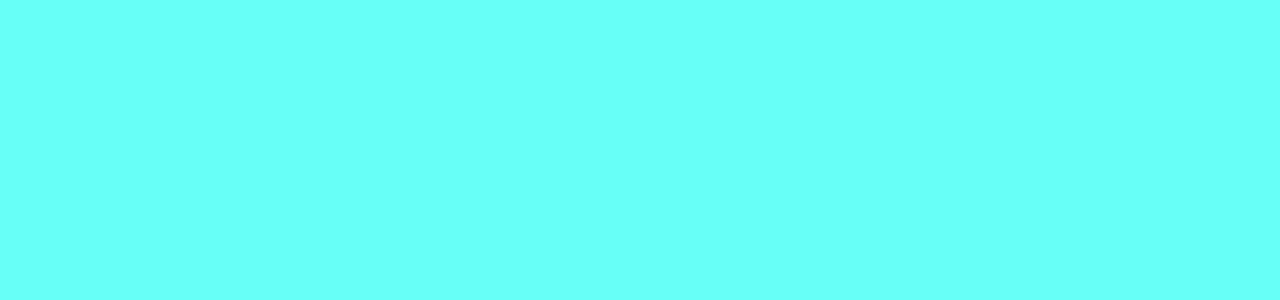
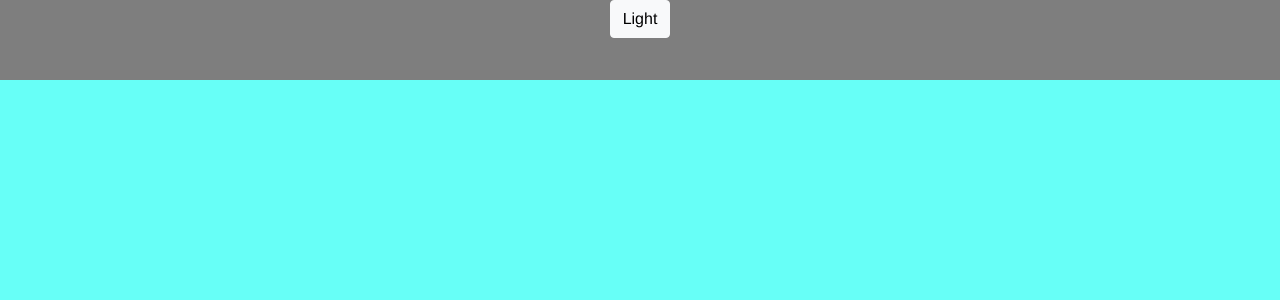
Before and after one commit to salarek/humanrpg, a Vue app: page / in a window 1280 px wide. Shown: the top 300 px of the page. Built offline with nearby package versions, Linux system fonts and the light colour scheme.

Commit message:
add bottstrap

```diff
--- a/package.json
+++ b/package.json
@@ -8,6 +8,8 @@
     "lint": "vue-cli-service lint"
   },
   "dependencies": {
+    "@popperjs/core": "^2.11.2",
+    "bootstrap": "^5.1.3",
     "core-js": "^3.6.5",
     "vue": "^3.0.0",
     "vue-router": "^4.0.0-0"
--- a/src/main.js
+++ b/src/main.js
@@ -1,5 +1,6 @@
 import { createApp } from 'vue'
 import App from './App.vue'
 import router from './router'
-
+import "bootstrap/dist/css/bootstrap.min.css"
+import "bootstrap"
 createApp(App).use(router).mount('#app')
--- a/src/views/Home.vue
+++ b/src/views/Home.vue
@@ -1,6 +1,8 @@
 <template>
   <div class="home">
-    <header class="header-bar"></header>
+    <header class="header-bar">
+      <button type="button" class="btn btn-light">Light</button>
+    </header>
   </div>
 </template>
 
@@ -19,5 +21,12 @@ export default {
   width: 100vw;
   height: 100vh;
   display: flex;
+  flex-direction: row;
+  justify-content: center;
+}
+.header-bar {
+  background-color: #7e7e7e;
+  width: 100%;
+  height: 10vh;
 }
 </style>
```
Also changed, not shown: 1 other file (tests, documents, lock files or other folders).
